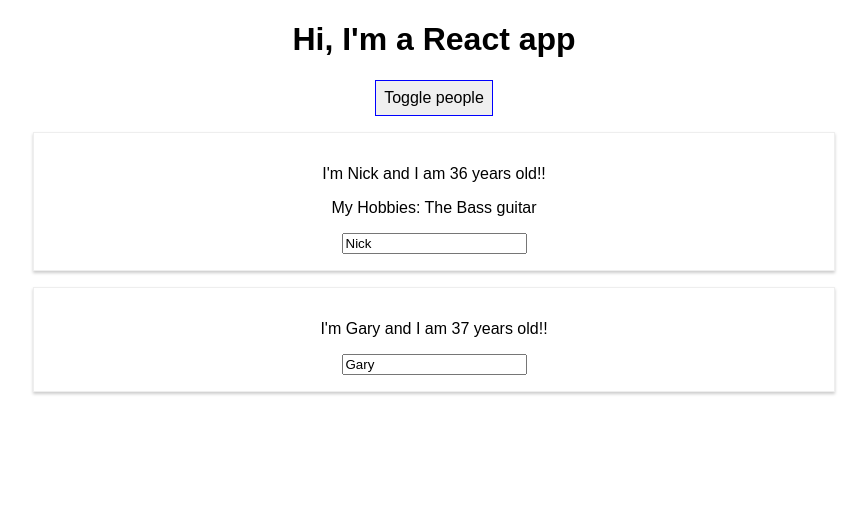
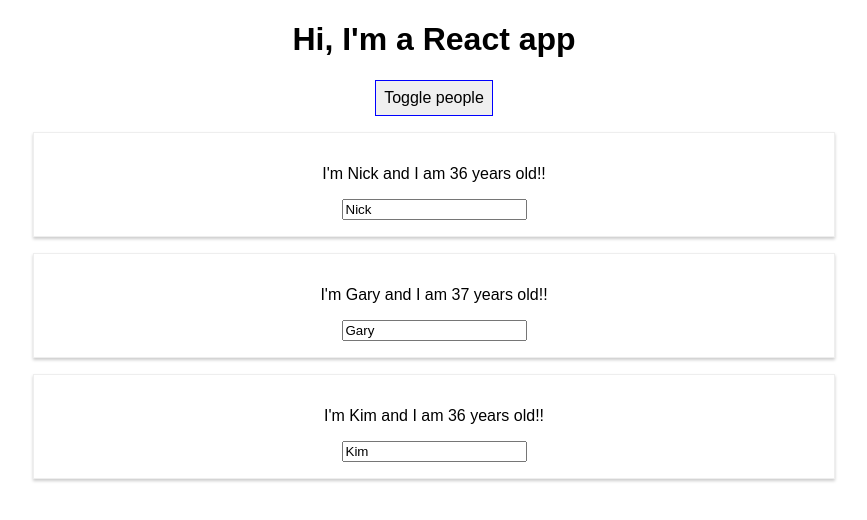
Before and after one commit to nwmbutler/udemy-react, a React (Create React App) app: page / in a window 1280 px wide. Both pictures are taken after a click on the button "Toggle people". Shown: the top 520 px of the page, without its empty margins (206-1073 px from the left). Built offline with nearby package versions, Linux system fonts and the light colour scheme.

Commit message:
deletePersonHandler added

```diff
--- a/src/App.js
+++ b/src/App.js
@@ -6,20 +6,16 @@
   state = {
     persons: [
       { name: 'Nick', age: 36 },
-      { name: 'Gary', age: 37 }
+      { name: 'Gary', age: 37 },
+      { name: 'Kim', age: 36 }
     ],
     showPerson: false
   }
 
-  switchNameHandler = (newName) => {
-   // console.log('was clicked')
-   // DONT DO THIS this.state.persons[0].name = "Nicholas";
-   this.setState({
-    persons: [
-      { name: newName, age: 36 },
-      { name: 'Gary', age: 37 }
-      ]
-    })
+  deletePersonHandler = (personIndex) => {
+    const persons = this.state.persons;
+    persons.splice(personIndex, 1);
+    this.setState({persons: persons})
   }
 
   togglePersonHandler = () => {
@@ -50,15 +46,13 @@
     if (this.state.showPerson) {
       persons = (
         <div>
-        <Person
-          name={this.state.persons[0].name}
-          age={this.state.persons[0].age}
-          click={this.switchNameHandler.bind(this, 'Nick!!!!')} >My Hobbies: The Bass guitar </Person>
-        <Person
-          name={this.state.persons[1].name}
-          age={this.state.persons[1].age}
-            changed={this.nameChangedHandler} />
-          </div>
+          {this.state.persons.map((person, index) => {
+            return <Person
+            click={() => this.deletePersonHandler(index)}
+            name={person.name}
+            age={person.age} />
+          })}
+        </div>
       );
     }
 
```
